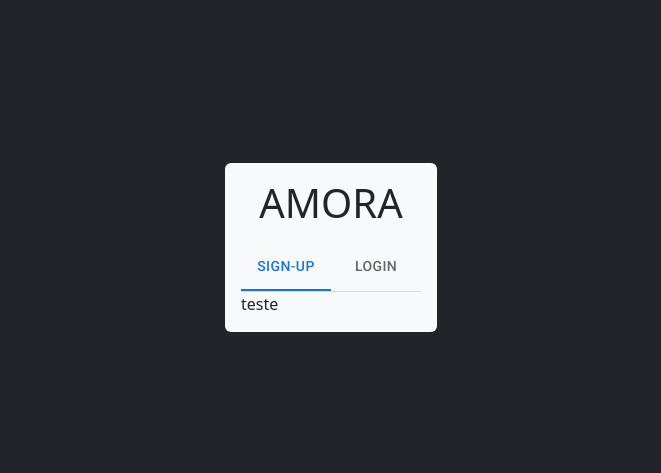
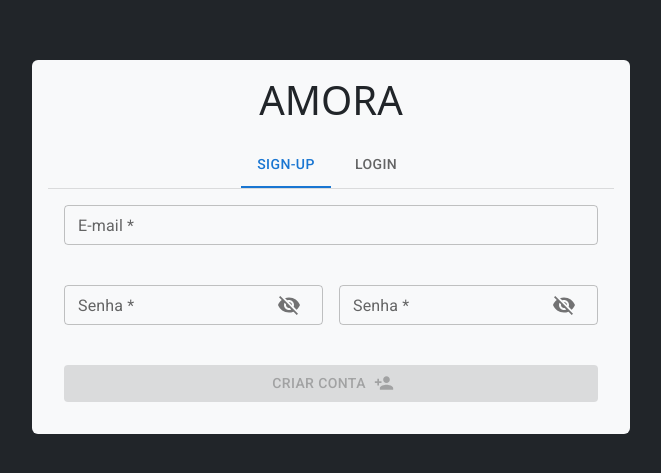
Before and after one commit to guilhermelMoraes/amora, a React (Create React App) app: page / in a window 1280 px wide. Shown: the part 153-626 px from the top of the page, without its empty margins (309-970 px from the left). Built offline with nearby package versions, Linux system fonts and the light colour scheme.

Commit message:
feat: add simple sign up form to accounts page
also, react-hook-form and yup were added

```diff
--- a/package.json
+++ b/package.json
@@ -6,14 +6,17 @@
     "@emotion/react": "^11.10.4",
     "@emotion/styled": "^11.10.4",
     "@fontsource/roboto": "^4.5.8",
+    "@hookform/resolvers": "^2.9.10",
     "@mui/icons-material": "^5.10.9",
     "@mui/material": "^5.10.10",
     "bootstrap": "^5.2.2",
     "react": "^18.2.0",
     "react-dom": "^18.2.0",
+    "react-hook-form": "^7.38.0",
     "react-router-dom": "^6.4.2",
     "react-scripts": "5.0.1",
-    "web-vitals": "^2.1.0"
+    "web-vitals": "^2.1.0",
+    "yup": "^0.32.11"
   },
   "scripts": {
     "prepare": "husky install",
--- a/src/account/sign-up/sign-up.component.tsx
+++ b/src/account/sign-up/sign-up.component.tsx
@@ -1,5 +1,134 @@
+/* eslint-disable react/jsx-props-no-spreading */
+import TextField, { BaseTextFieldProps } from '@mui/material/TextField';
+import Button from '@mui/material/Button';
+import InputAdornment from '@mui/material/InputAdornment';
+import Grid from '@mui/material/Grid';
+import IconButton from '@mui/material/IconButton';
+import VisibilityIcon from '@mui/icons-material/Visibility';
+import VisibilityOffIcon from '@mui/icons-material/VisibilityOff';
+import PersonAddIcon from '@mui/icons-material/PersonAdd';
+
+import { SchemaOf, object, string, ref } from 'yup';
+import { yupResolver } from '@hookform/resolvers/yup';
+import { useForm, FieldErrorsImpl } from 'react-hook-form';
+import { useState } from 'react';
+
+type SignUpFormFields = {
+  email: string;
+  password: string;
+  confirmation: string;
+};
+
+type FormErrors = Partial<FieldErrorsImpl<SignUpFormFields>>;
+
+const commonTextFieldProps = (
+  errors: FormErrors,
+  field: keyof SignUpFormFields
+): BaseTextFieldProps => ({
+  variant: 'outlined',
+  size: 'small',
+  autoComplete: 'off',
+  helperText: errors[field] ? errors[field]?.message : ' ',
+  FormHelperTextProps: {
+    classes: { root: 'text-truncate' },
+    title: errors[field] ? errors[field]?.message : ' ',
+  },
+  error: Boolean(errors[field]),
+  classes: { root: 'mb-3' },
+});
+
 function SignUpComponent() {
-  return <>teste</>;
+  const [passwordVisible, setPasswordVisible] = useState(false);
+  const passwordType = passwordVisible ? 'text' : 'password';
+  const passwordInputIcon = passwordVisible ? (
+    <VisibilityIcon />
+  ) : (
+    <VisibilityOffIcon />
+  );
+  const passwordInputText = passwordVisible ? 'Esconder senha' : 'Exibir senha';
+  const passwordAdornment = () => (
+    <InputAdornment position="end">
+      <IconButton
+        aria-label={passwordInputText}
+        onClick={() => setPasswordVisible(!passwordVisible)}
+      >
+        {passwordInputIcon}
+      </IconButton>
+    </InputAdornment>
+  );
+
+  const localSignUpValidationSchema: SchemaOf<SignUpFormFields> = object({
+    email: string().email('E-mail inválido').required('Campo obrigatório'),
+    password: string()
+      .required('Campo obrigatório')
+      .min(8, 'Senha deve conter, no mínimo, oito caracteres')
+      .max(80, 'Senha deve conter, no máximo, oitenta caracteres'),
+    confirmation: string()
+      .required('Campo obrigatório')
+      .min(8, 'Senha deve conter, no mínimo, oito caracteres')
+      .max(80, 'Senha deve conter, no máximo, oitenta caracteres')
+      .oneOf([ref('password')], 'Senha e confirmação diferentes'),
+  });
+
+  const {
+    register,
+    formState: { errors, isValid },
+  } = useForm<SignUpFormFields>({
+    defaultValues: {
+      email: '',
+      password: '',
+      confirmation: '',
+    },
+    mode: 'all',
+    resolver: yupResolver(localSignUpValidationSchema),
+  });
+
+  return (
+    <form className="p-3">
+      <TextField
+        label="E-mail *"
+        type="email"
+        fullWidth
+        {...commonTextFieldProps(errors, 'email')}
+        {...register('email')}
+      />
+      <Grid container spacing={{ sm: 2 }}>
+        <Grid item xs={12} sm={6}>
+          <TextField
+            label="Senha *"
+            type={passwordType}
+            fullWidth
+            {...commonTextFieldProps(errors, 'password')}
+            {...register('password')}
+            InputProps={{
+              endAdornment: passwordAdornment(),
+            }}
+          />
+        </Grid>
+        <Grid item xs={12} sm={6}>
+          <TextField
+            label="Senha *"
+            type={passwordType}
+            fullWidth
+            {...commonTextFieldProps(errors, 'confirmation')}
+            {...register('confirmation')}
+            InputProps={{
+              endAdornment: passwordAdornment(),
+            }}
+            InputLabelProps={{}}
+          />
+        </Grid>
+      </Grid>
+      <Button
+        variant="contained"
+        fullWidth
+        endIcon={<PersonAddIcon />}
+        disabled={!isValid}
+      >
+        Criar conta
+      </Button>
+    </form>
+  );
 }
 
 export default SignUpComponent;
```
Also changed, not shown: 1 other file (tests, documents, lock files or other folders).
